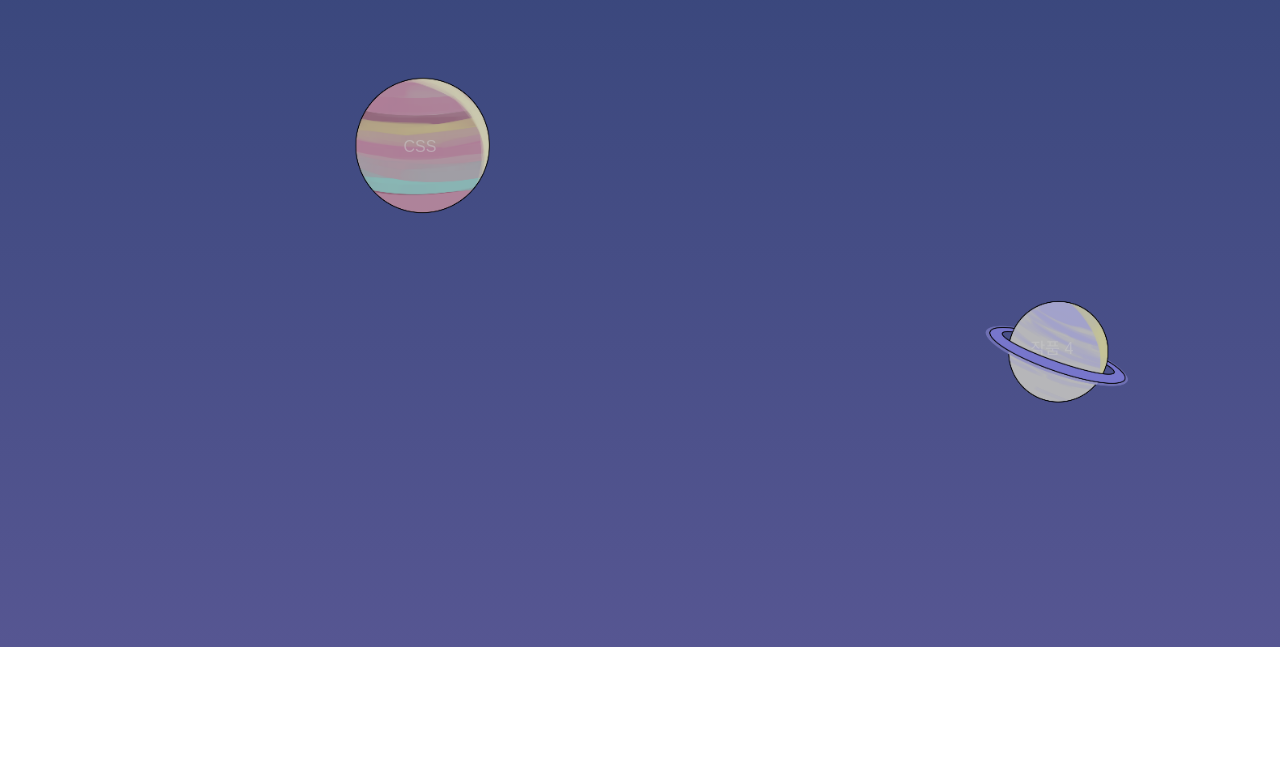
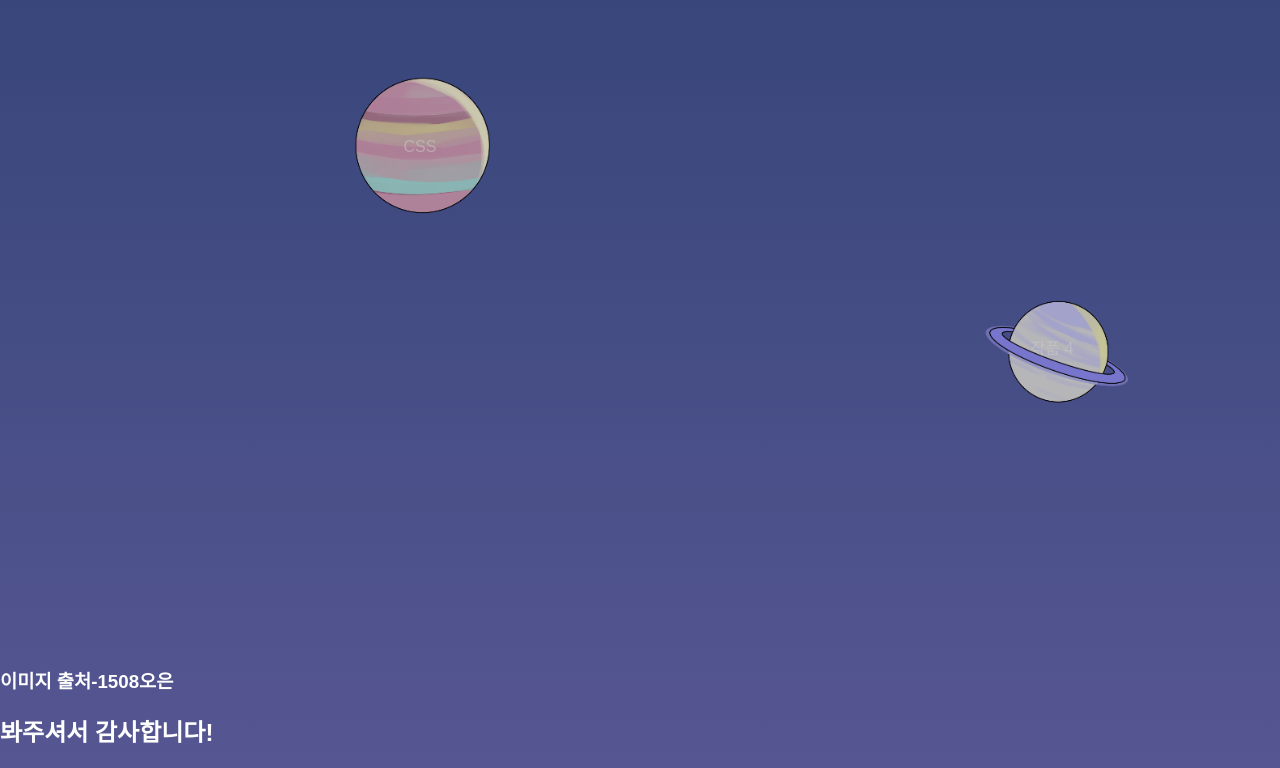
Before and after one commit to 5ag47/spacetrash, a plain HTML site: page index.html in a window 1280 px wide. Shown: the part 1153-1921 px from the top of the page. Before the commit the page ends 1800 px from the top, so only its background shows below. Drawn offline with Linux system fonts and the light colour scheme; a web font is replaced by a local one.

Commit message:
index.html

```diff
--- a/index.html
+++ b/index.html
@@ -57,7 +57,7 @@
       </a>
     </div>
     <div class="p" id="p4">
-      <a href="https://example.com/project4" target="_blank">
+
         <span class="pl">작품 4</span>
       </a>
     </div>
@@ -76,4 +76,8 @@
     <div class="star" style="top: 75%; left: 20%; animation-delay: 0.6s;"></div>
   </div>
 </body>
+<footer>
+  <h3 class="h3">  이미지 출처-1508오은</h3>
+  <h2>  봐주셔서 감사합니다!</h2>
+</footer>
 </html>
```
